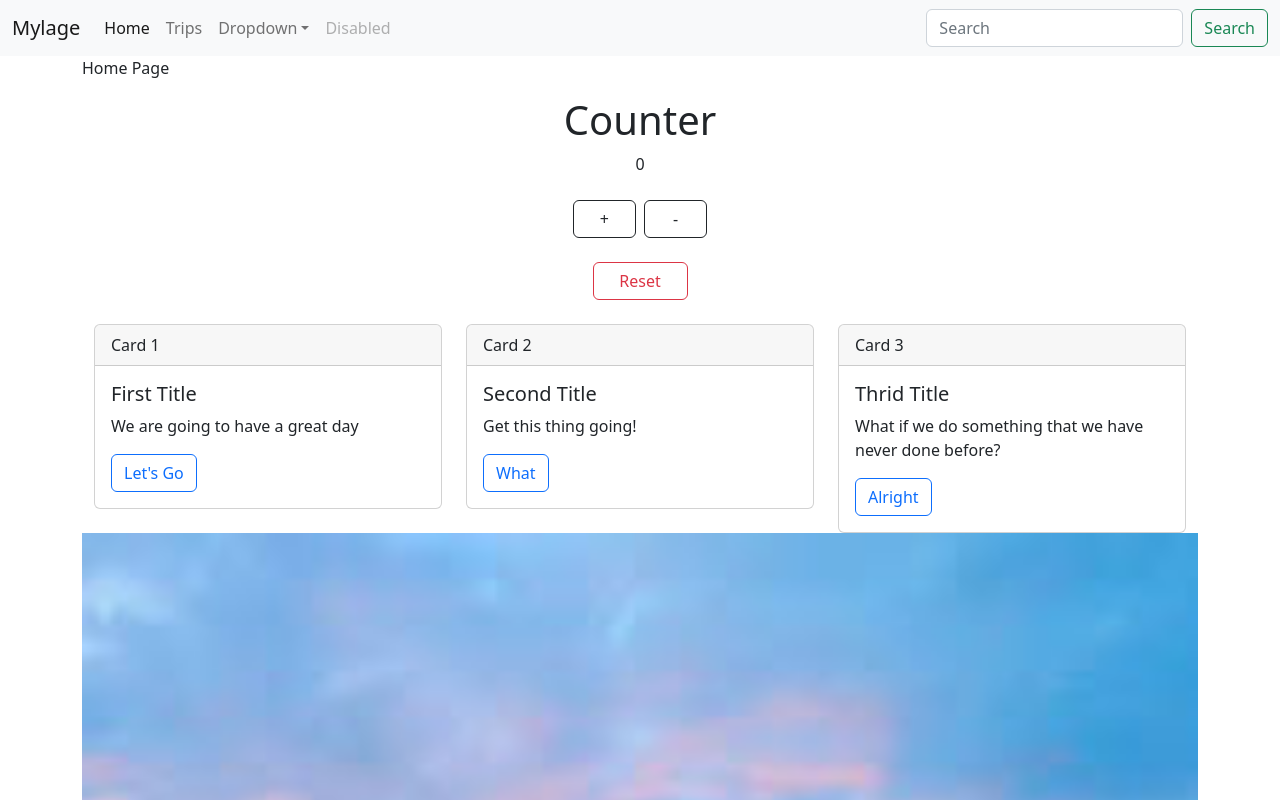
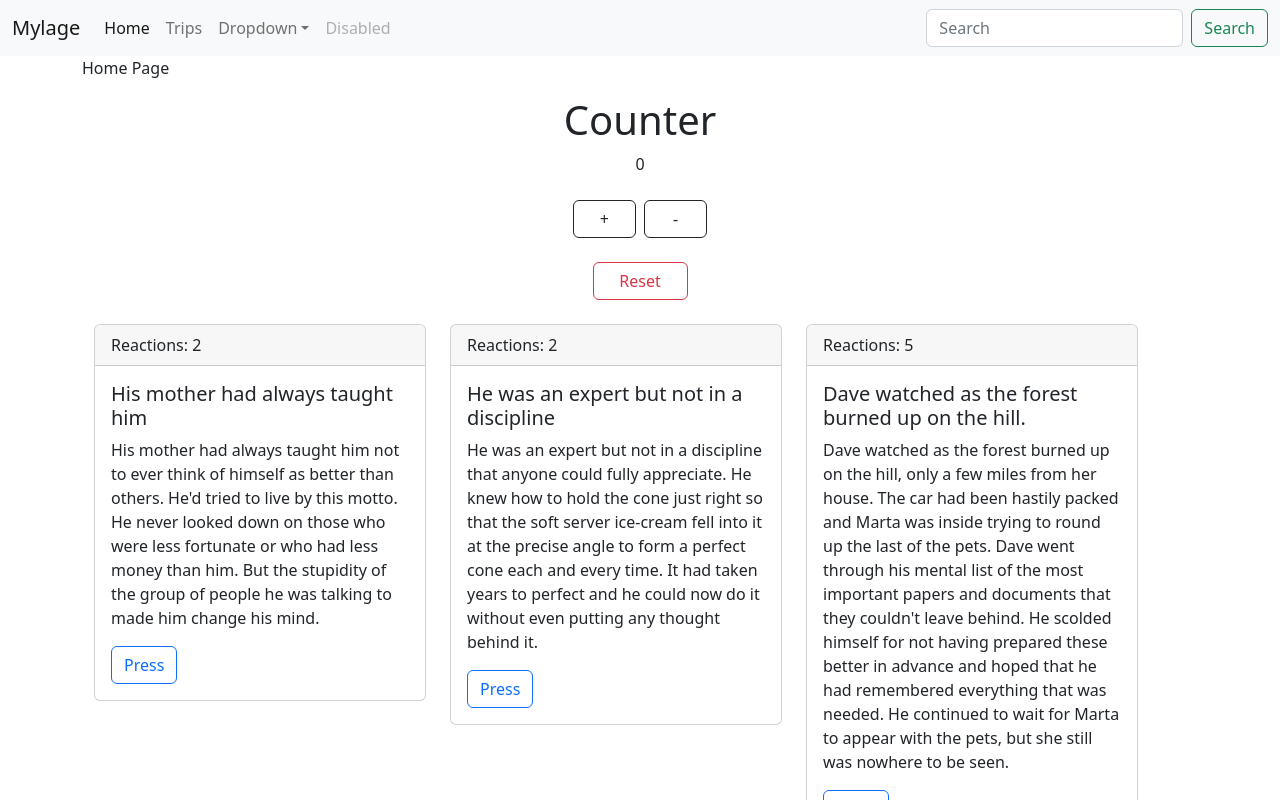
Before and after one commit to mikemorter/mylage, a React (Create React App) app: page / in a window 1280 px wide. Shown: the top 800 px of the page. Built offline with nearby package versions, Linux system fonts and the light colour scheme.

Commit message:
refactor card to use dummy data

```diff
--- a/src/components/elements/Card.js
+++ b/src/components/elements/Card.js
@@ -1,16 +1,25 @@
 import React from "react";
+import posts from "../../assets/Dummy";
 
-const Card = ({ banner, title, content, button }) => {
+const Card = () => {
   return (
-    <div className="card">
-      <div className="card-header">{banner}</div>
-      <div className="card-body">
-        <h5 className="card-title">{title}</h5>
-        <p className="card-text">{content}</p>
-        <a href="#" className="btn btn-outline-primary">
-          {button}
-        </a>
-      </div>
+    <div className="row">
+      {posts.map((post) => {
+        return (
+          <div className="col-4">
+            <div className="card" value={post.id}>
+              <div className="card-header">Reactions: {post.reactions}</div>
+              <div className="card-body">
+                <h5 className="card-title">{post.title}</h5>
+                <p className="card-text">{post.body}</p>
+                <a href="Home" className="btn btn-outline-primary">
+                  Press
+                </a>
+              </div>
+            </div>
+          </div>
+        );
+      })}
     </div>
   );
 };
--- a/src/components/sections/Home.js
+++ b/src/components/sections/Home.js
@@ -15,29 +15,8 @@ const Home = () => {
       <br />
       <div className="container">
         <div className="row align-items-start">
-          <div className="col">
-            <Card
-              banner="Card 1"
-              title="First Title"
-              content="We are going to have a great day"
-              button="Let's Go"
-            />
-          </div>
-          <div className="col">
-            <Card
-              banner="Card 2"
-              title="Second Title"
-              content="Get this thing going!"
-              button="What"
-            />
-          </div>
-          <div className="col">
-            <Card
-              banner="Card 3"
-              title="Thrid Title"
-              content="What if we do something that we have never done before?"
-              button="Alright"
-            />
+          <div className="row">
+            <Card />
           </div>
         </div>
       </div>
```
